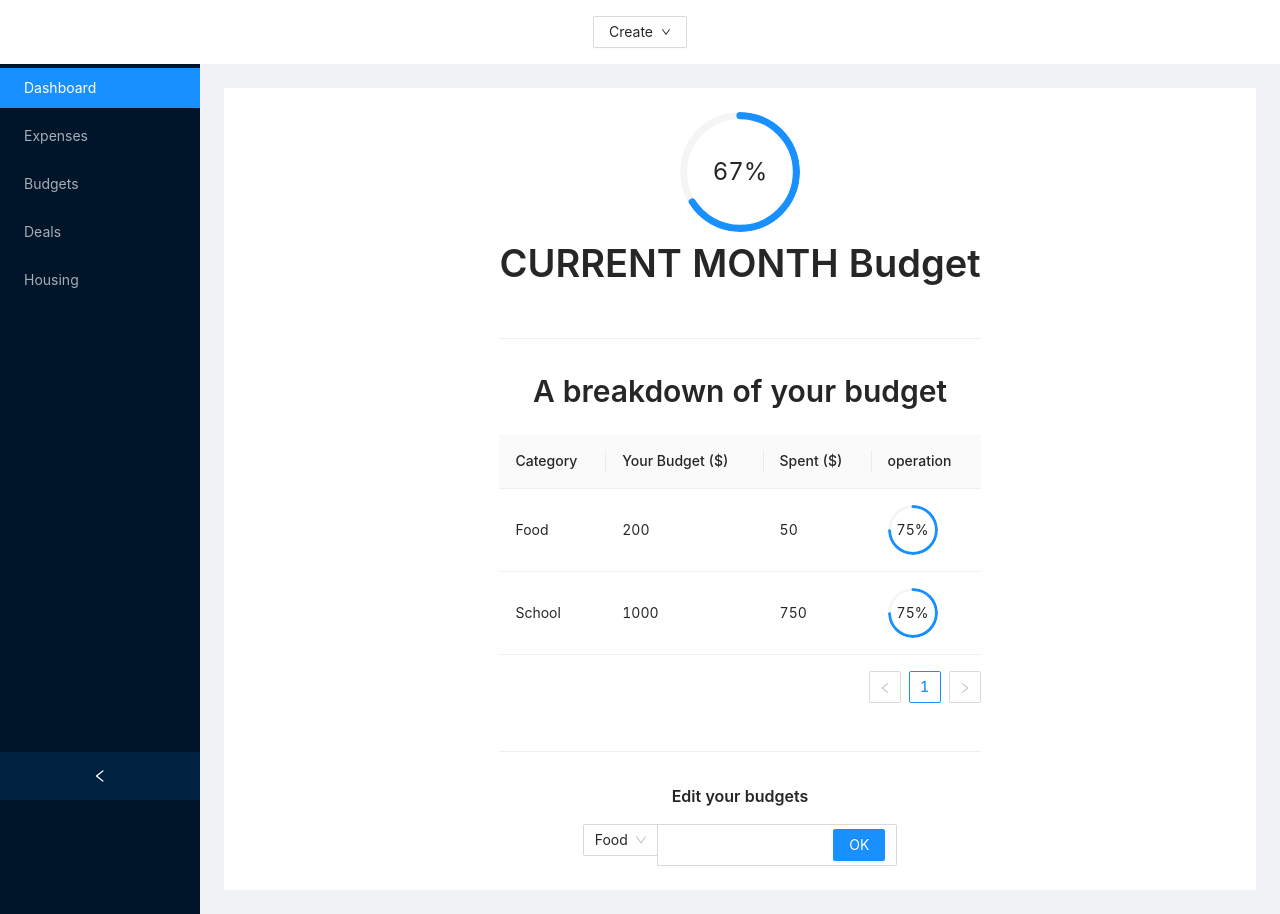
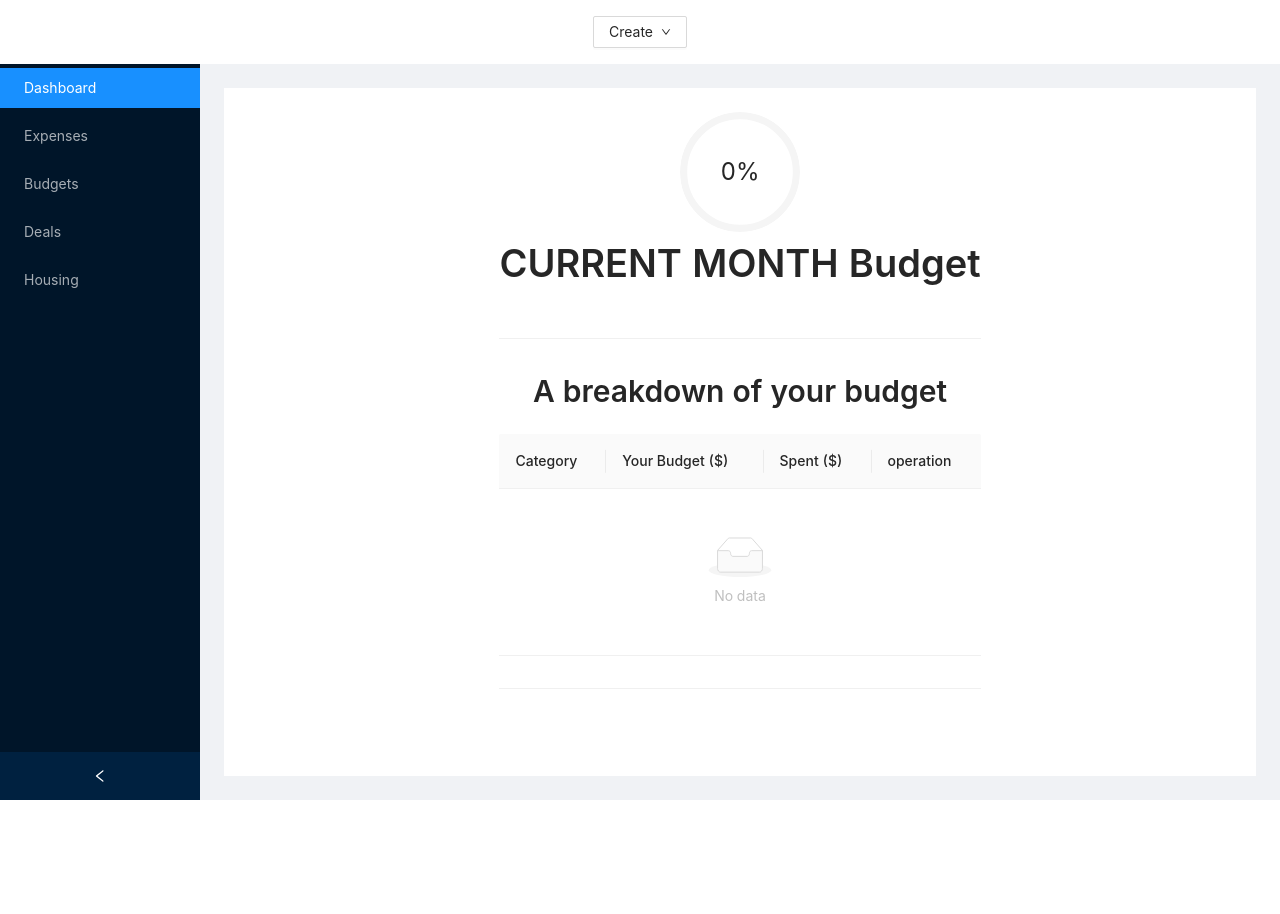
Before and after one commit to sagarthomas/studlife, a React (Create React App) app: page /budgets in a window 1280 px wide. After the commit the page ends 800 px from the top, so only its background shows below. Built offline with nearby package versions, Linux system fonts and the light colour scheme.

Commit message:
changed to pull info from props

```diff
--- a/src/App.js
+++ b/src/App.js
@@ -121,7 +121,8 @@ function App() {
               >
                 <Route exact path="/" component={DashboardPage} />
                 <Route path="/expenses" component={ExpensePage} />
-                <Route path="/budgets" component={BudgetPage} />
+                <Route path="/budgets" exact render={(props) => <BudgetPage {...props}
+                budgets={budgets} />} />
                 <Route path="/deals" component={DealsPage} />
                 <Route path="/housing" component={HousingPage} />
               </Content>
--- a/src/components/BudgetPage.js
+++ b/src/components/BudgetPage.js
@@ -5,65 +5,24 @@ class BudgetPage extends React.Component {
   constructor(props) {
     super(props);
 
-    var budgets = [{category: "Food", budget: "200", spent: "50"}, {category: "School", budget: "1000", spent: "750"}];
-
-    this.state = {budgets: budgets, currentEditCategory: budgets[0].category, currentEditBudget: budgets[0].budget, input: ""};
-
     this.updateBudget = this.updateBudget.bind(this);
 
   }
 
   findPercent() {
-    var budget = 0;
-    var spent = 0;
-
-    this.state.budgets.forEach(element => {
-      budget += parseFloat(element.budget);
-      spent += parseFloat(element.spent);
-    });
-
-    return ((spent/budget)*100).toFixed(0);
 
   }
 
   findBudgetToEdit(value) {
 
-    var currentEditBudget = "";
-
-    this.state.budgets.forEach(element => {
-      if (element.category == value) {
-        currentEditBudget = element.budget;
-      }
-    });
-
-    this.setState({
-      currentEditCategory: value,
-      currentEditBudget: currentEditBudget
-    })
   }
 
   updateBudget() {
 
-    var budgets = this.state.budgets;
-
-    this.state.budgets.forEach(element => {
-      if (element.category == this.state.currentEditCategory) {
-        element.budget = this.state.input;
-      }
-    });
-
-    this.setState({
-      budgets: budgets
-    })
-
-    console.log(this.state.budgets);
 
   }
 
   setCurrentEdit(cat) {
-    this.setState({
-      currentEditCategory: cat
-    })
   }
 
   render() {
@@ -97,11 +56,10 @@ class BudgetPage extends React.Component {
 
     const editOptions = [];
 
-    this.state.budgets.forEach(element => {
-      editOptions.push({value: element.category, label: element.category});
-    });
 
     const onChange = value => this.findBudgetToEdit(value);
+
+    console.log("Props: " + this.props.budgets);
 
     return (
       <Space direction="vertical">
@@ -109,16 +67,8 @@ class BudgetPage extends React.Component {
         <Title>CURRENT MONTH Budget</Title>
         <Divider />
         <Title level={2}>A breakdown of your budget</Title>
-        <Table columns={columns} dataSource={this.state.budgets} />
+        <Table columns={columns} />
         <Divider />
-        <Title level={5}>Edit your budgets</Title>
-        <Input.Group compact>
-          <Select defaultValue={this.state.budgets[0].category} options={editOptions} onChange={onChange} >
-          </Select>
-          <Input style={{ width: '50%' }} onChange={(event) => this.setState({input: event.target.value})} suffix={
-            <Button type="primary" onClick={this.updateBudget} >OK</Button>
-          } />
-        </Input.Group>
       </Space>
     );
   }
```
